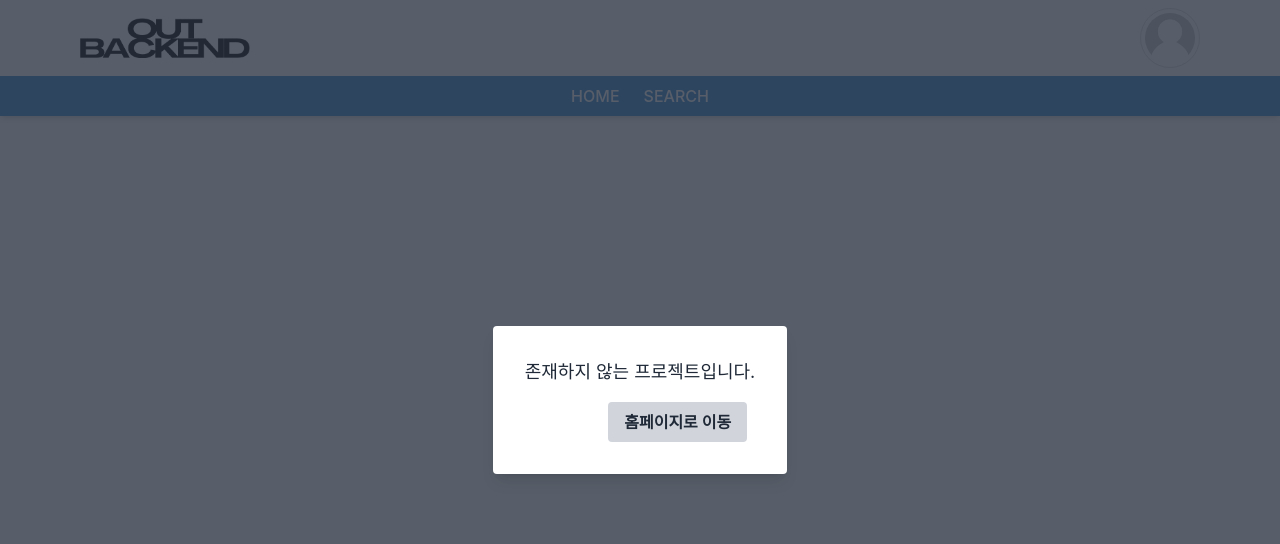
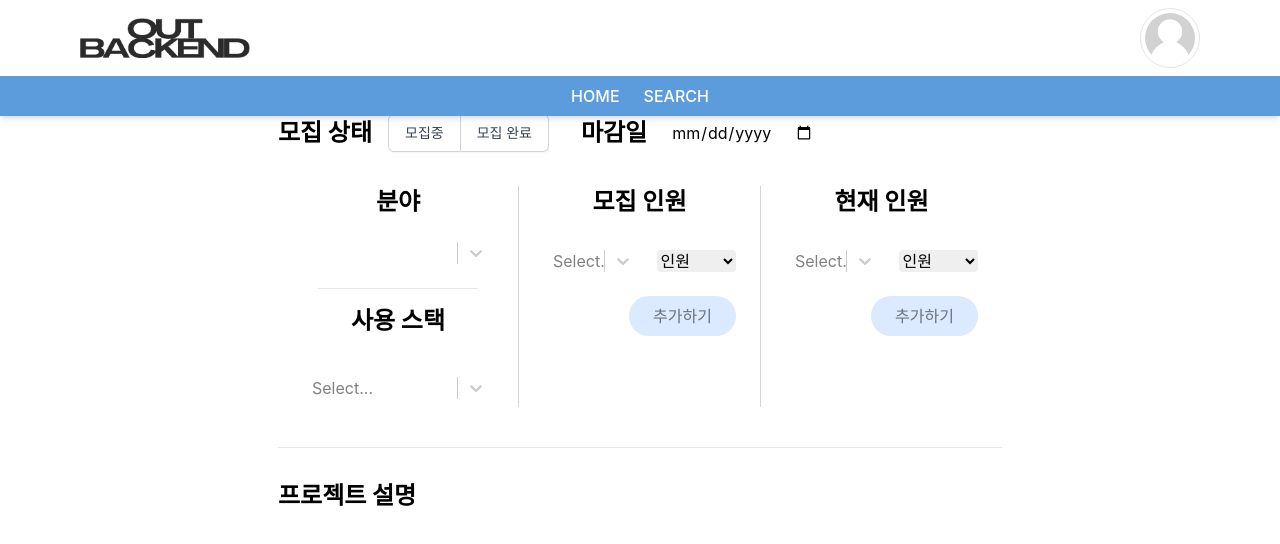
Before and after one commit to Outbackend/FrontEnd, a React (Create React App) app: page /editproject in a window 1280 px wide. Shown: the top 544 px of the page. Built offline with nearby package versions, Linux system fonts and the light colour scheme.

Commit message:
fix: editproject의 route element 수정

```diff
--- a/src/App.js
+++ b/src/App.js
@@ -9,6 +9,7 @@ import Home from "./components/Page/Home";
 import ProjectPage from "./components/Page/ProjectPage";
 import AuthPage from "./components/Page/Auth";
 import CheckEmail from "./components/Page/CheckEmail";
+import EditProject from "./components/Page/EditProject";
 
 function App() {
 
@@ -20,7 +21,7 @@ function App() {
           <Route path="/userinfo/:id" element={<UserInfo />}></Route>
           <Route path="/userinfomodify/:id" element={<UserInfoModify />}></Route>
           <Route path="/project/:id" element={<ProjectPage />}></Route>
-          <Route path="/editproject" element={<ProjectPage />}></Route>
+          <Route path="/editproject" element={<EditProject />}></Route>
         </Route>
         <Route path="/login" element={<LoginPage />}></Route>
         <Route path="/auth" element={<AuthPage />}></Route>
```
